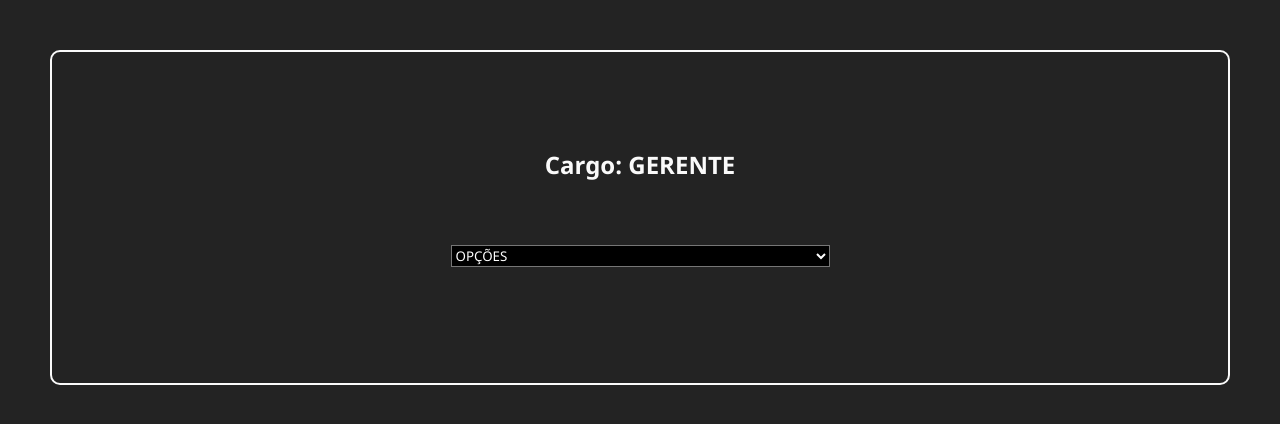
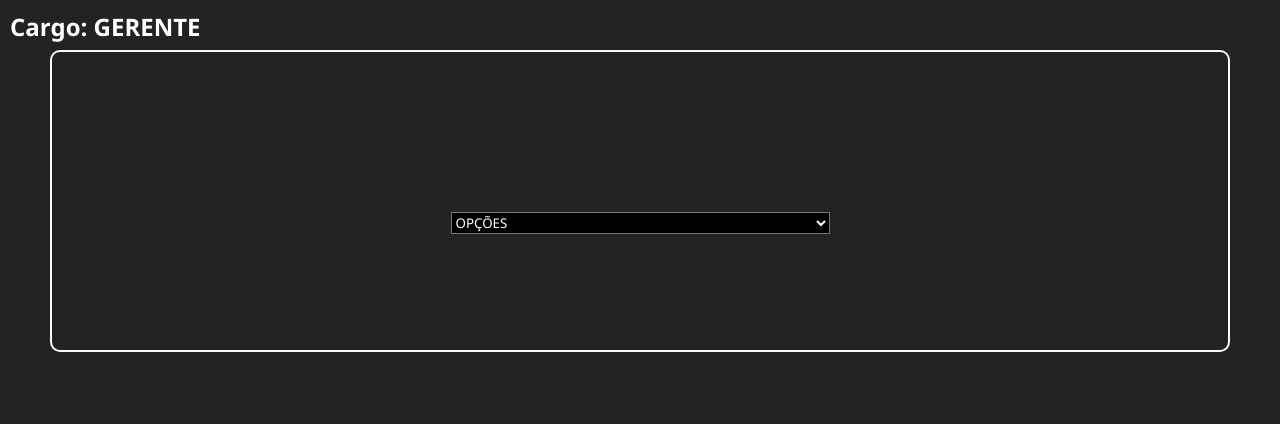
Before and after one commit to marcojhonnes/Projeto-Final-INFINTY, a plain HTML site: page gerente.html in a window 1280 px wide. Drawn offline with Linux system fonts and the light colour scheme.

Commit message:
atualizano a estilização (css)

```diff
--- a/style.css
+++ b/style.css
@@ -58,6 +58,16 @@ h1 {
     color: white;
 }
 
+
+    h2 {
+        position: absolute; /* Posicionamento absoluto */
+        top: 0; /* Alinha o h2 no topo do body */
+        left: 0; /* Alinha o h2 à esquerda do body */
+        margin: 10px; /* Espaçamento opcional */
+        color: white; /* Cor do texto (ajustável conforme seu design) */
+    }
+
+
 select {
     color: white;
     background-color: black;
```
